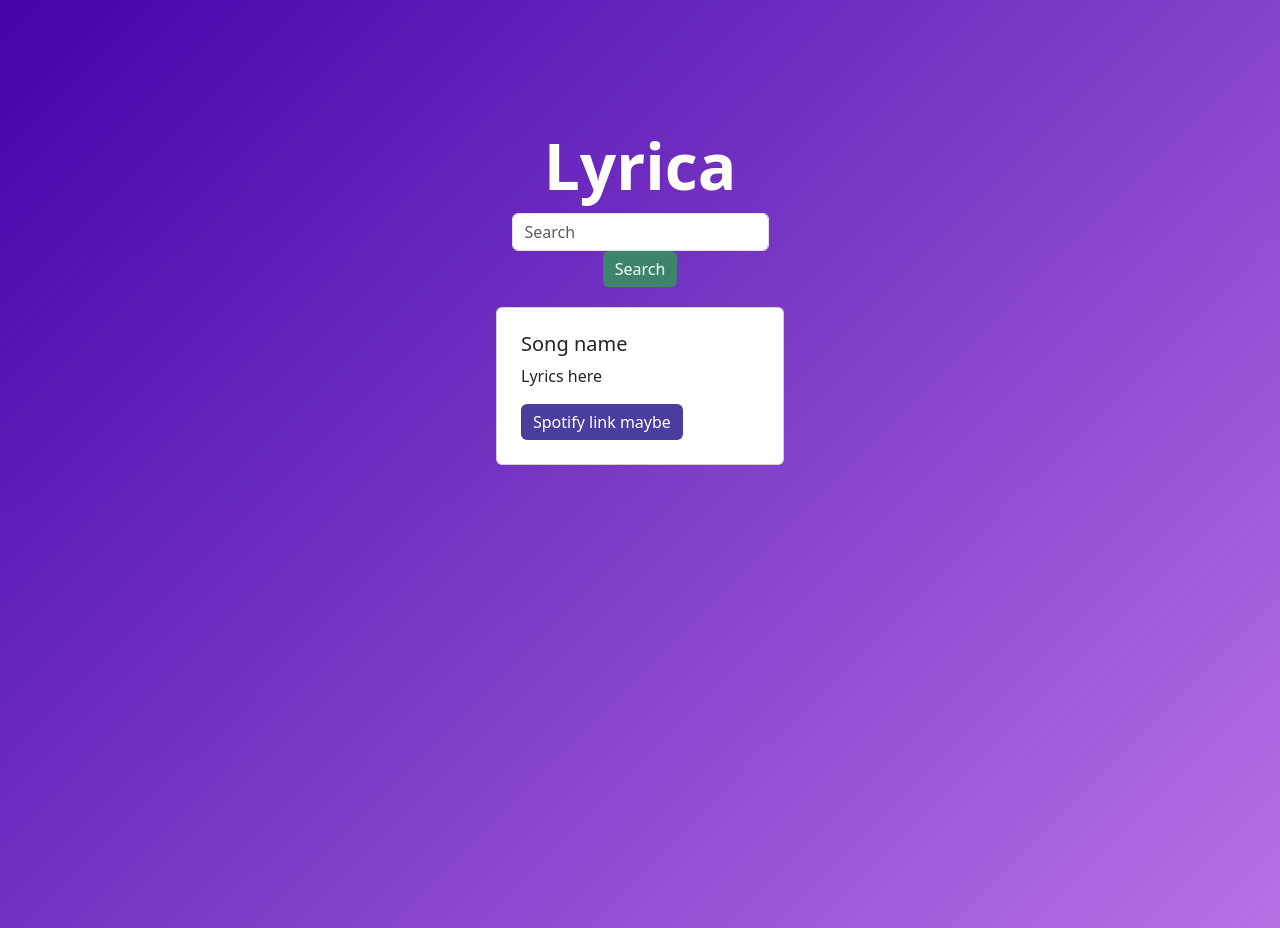
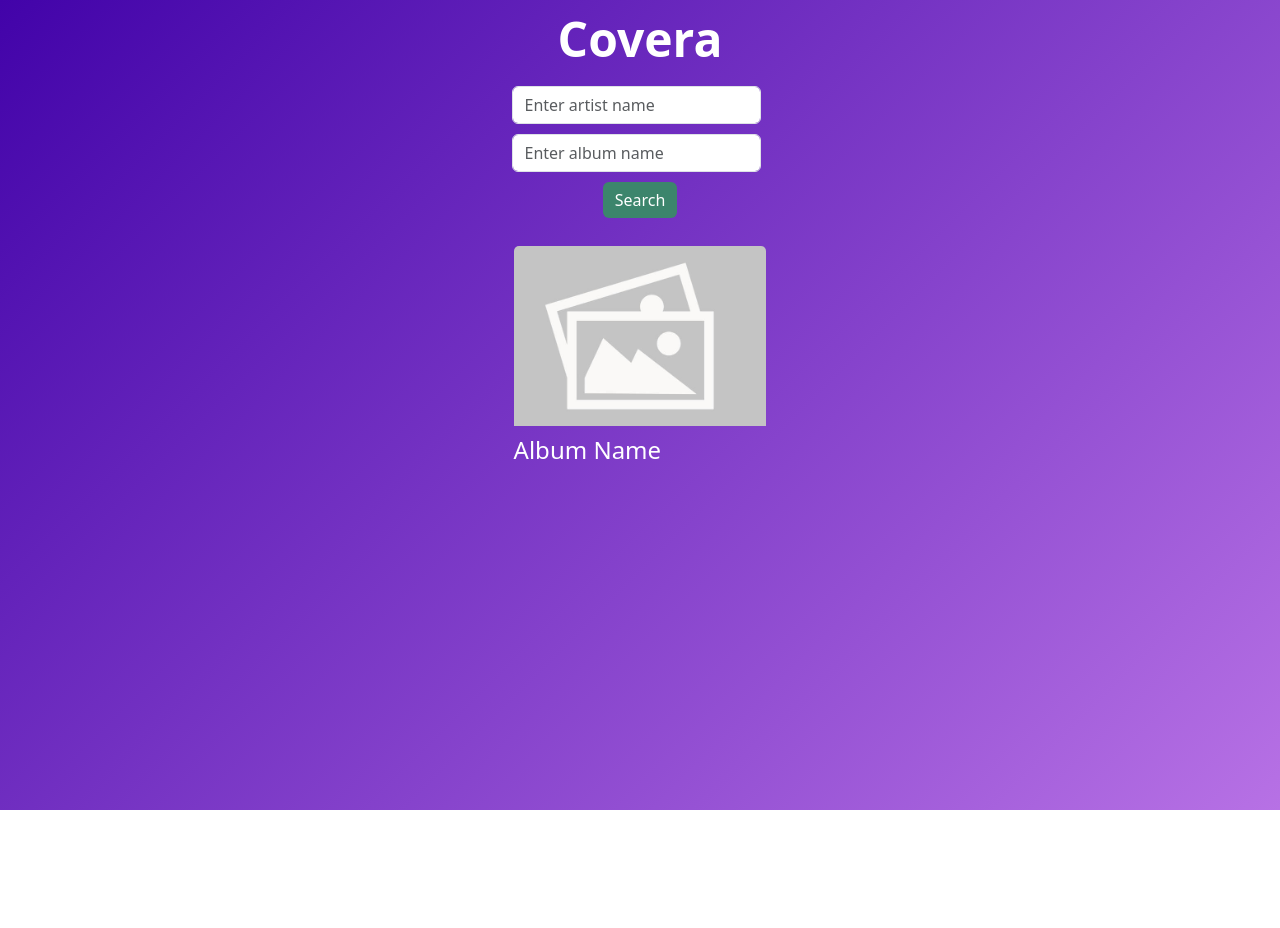
Before and after one commit to Knightmare2626/Lyrica, a website: page index.html in a window 1280 px wide. After the commit the page ends 810 px from the top, so only its background shows below. Drawn offline with nearby package versions, Linux system fonts and the light colour scheme.

Commit message:
Guess we doin' Cover arts now

```diff
--- a/index.html
+++ b/index.html
@@ -9,23 +9,21 @@
 </head>
 <body>
     <div class="main">
-        <h1>Lyrica</h1>
+        <h1>Covera</h1>
 
         <div class="input-group">
-            <form class="form-inline my-2 my-lg-0">
-                <input class="form-control mr-sm-2" type="search" placeholder="Search" aria-label="Search">
-                <button class="btn btn-outline-success my-2 my-sm-0" type="submit">Search</button>
+            <form class="form-inline my-2 my-lg-0" id="searchForm">
+                <input class="form-control mr-sm-2 artist-name" type="search" placeholder="Enter artist name" aria-label="Search">
+                <input class="form-control mr-sm-2 album-name" type="search" placeholder="Enter album name" aria-label="Search">
+                <button class="btn btn-outline-success my-2 my-sm-0 btn-submit" type="submit" onsubmit="fetchAlbumCover(event)">Search</button>
             </form>
         </div>
     </div>
 
-    <div class="card mx-auto p-2" style="width: 18rem;">
-        <!-- <img src="..." class="card-img-top" alt="..."> -->
-        <div class="card-body">
-          <h5 class="song-name">Song name</h5>
-          <p class="lyrics">Lyrics here</p>
-          <a href="#" class="btn btn-primary spotify-link">Spotify link maybe</a>
-        </div>
-      </div>
+    <div class="card mx-auto p-2" style="width: 16.8rem;">
+        <img src="\public\images\placeholder.jpg" class="card-img-top album-art" alt="Album Cover goes here">
+        <h4 class="album-title">Album Name</h2>
+    </div>
+    <script defer src="/index.js"></script>
 </body>
 </html>
--- /dev/null
+++ b/index.js
@@ -0,0 +1,32 @@
+const apiKey = "Your API key here";
+
+document.getElementById("searchForm").addEventListener("submit", async function (event) {
+    event.preventDefault();
+
+    const artist = document.querySelector(".artist-name").value.trim();
+    const album = document.querySelector(".album-name").value.trim();
+    if (!artist || !album) {
+        alert("Please enter both artist and album name.");
+        return;
+    }
+
+    const url = `http://ws.audioscrobbler.com/2.0/?method=album.getinfo&api_key=${apiKey}&artist=${encodeURIComponent(artist)}&album=${encodeURIComponent(album)}&format=json`;
+
+    try {
+        const response = await fetch(url);
+        const info = await response.json();
+
+        if (info.album.image) {
+            const albumTitle = info.album.name;
+            const albumImage = info.album.image.find(img => img.size === "extralarge")["#text"] || "/public/images/placeholder.jpg";
+
+            document.querySelector(".album-title").textContent = albumTitle;
+            document.querySelector(".album-art").src = albumImage;
+        } else {
+            alert("Album not found! Check your spelling.");
+        }
+    } catch (error) {
+        console.error("Error fetching album data:", error);
+        alert("Error fetching album data. Please try again.");
+    }
+});
--- a/public/styles/main.css
+++ b/public/styles/main.css
@@ -11,14 +11,13 @@ body {
 
 .main {
   color: white;
-  margin-top: 10%;
   text-align: center;
-  margin: 10% 50px 20px;
+  margin: 10px 50px 20px;
 }
 
 h1 {
   font-weight: bolder;
-  font-size: 4rem;
+  font-size: 3rem;
 }
 
 .btn {
@@ -39,3 +38,18 @@ h1 {
   background-color: #3c856c;
   color: rgb(255, 255, 255);
 }
+
+h4 {
+  margin-top: 10px;
+}
+
+.form-control {
+  margin: 10px;
+  width: 90%;
+}
+
+.card {
+  background-color: transparent;
+  border: none;
+  color: white;
+}
```
Also changed, not shown: package.json (+6 -1 lines), public/images/placeholder.jpg (added), 2 other files.
